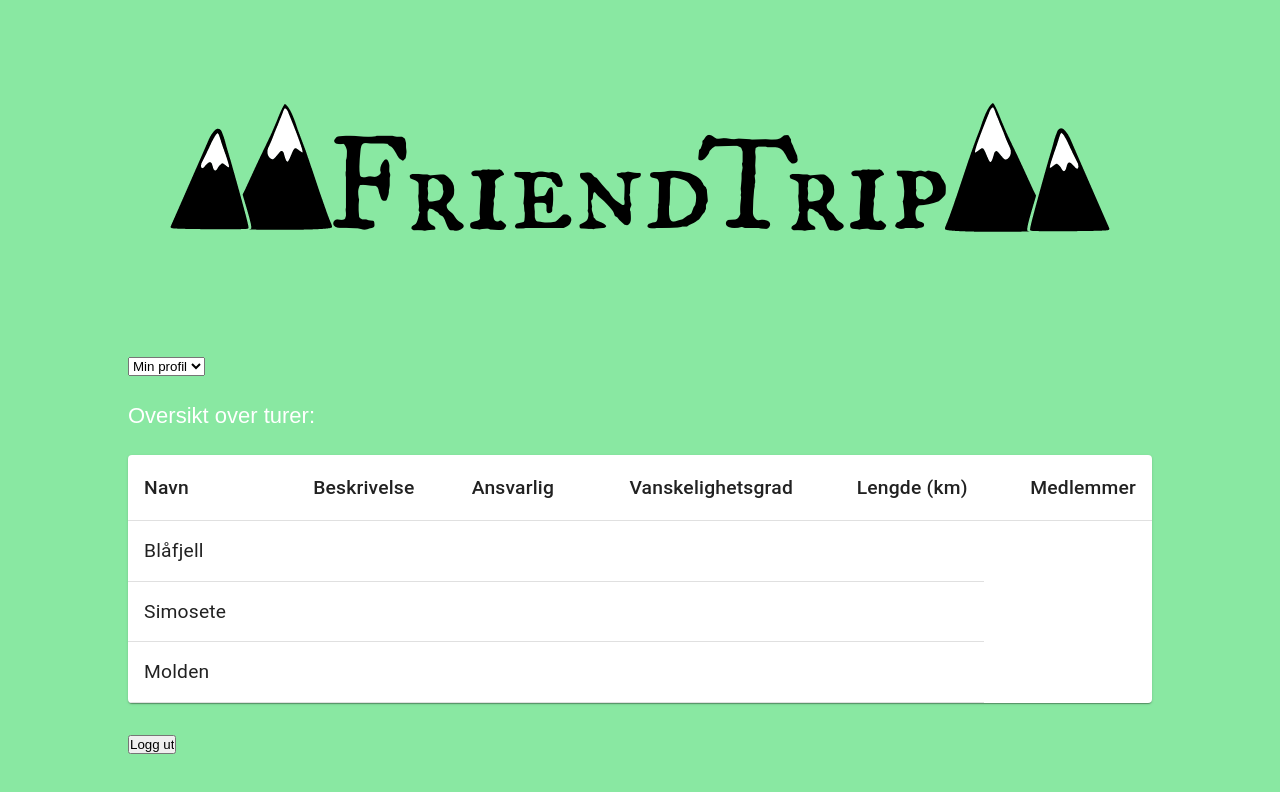
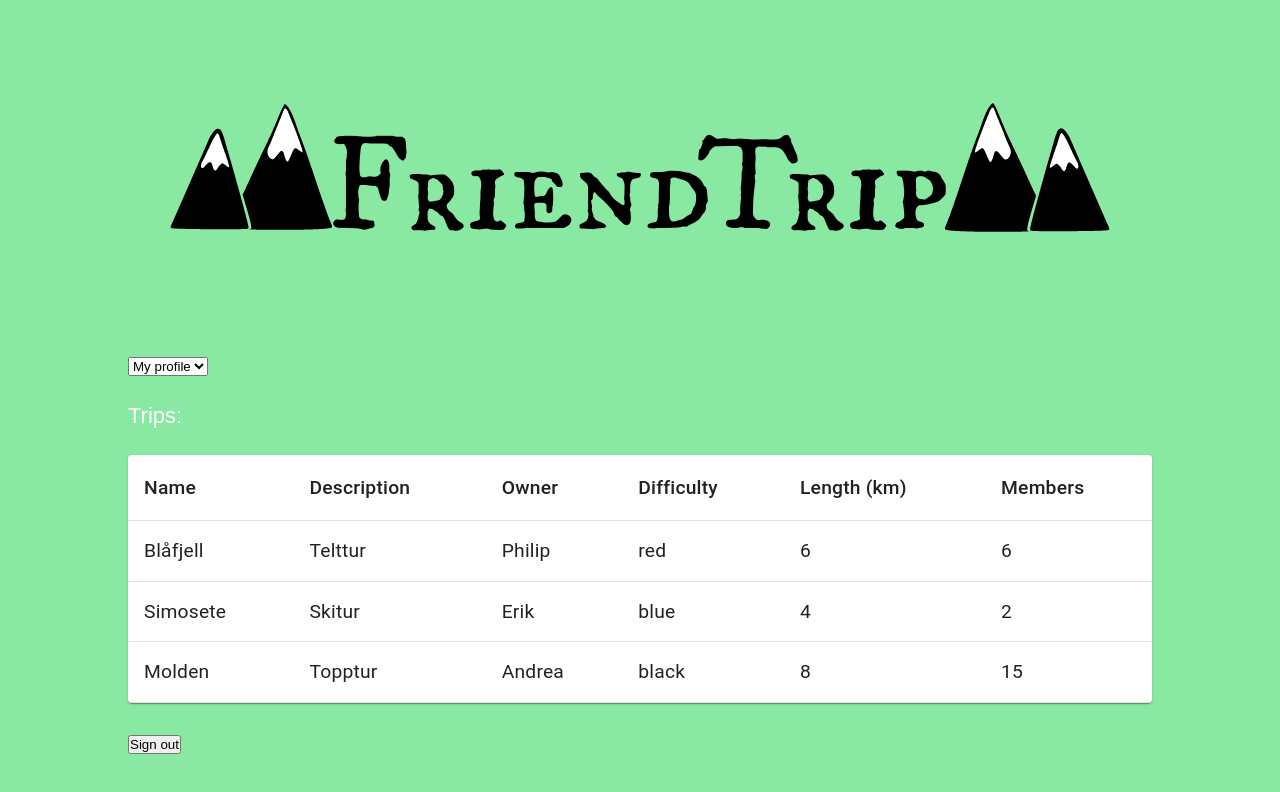
Before and after one commit to erik-tt/Friend-Trip, a React (Create React App) app in the folder frontend/: page /Home in a window 1280 px wide. Shown: the top 792 px of the page. Built offline with nearby package versions, Linux system fonts and the light colour scheme.

Commit message:
Translate home page

```diff
--- a/frontend/src/components/Home.js
+++ b/frontend/src/components/Home.js
@@ -29,15 +29,15 @@ function Home(props) {
   const classes = useStyles();
 
   //skal hente data i steden for å create
-  function createData(name, difficulty, length) {
-    return { name, difficulty, length };
+  function createData(name, description, owner, difficulty, length, members) {
+    return { name, description, owner, difficulty, length, members };
   }
 
   //verdier, men vi skal hente data i steden for å create data
   const rows = [
-    createData('Blåfjell', 'rød', 6),
-    createData('Simosete', 'blå', 4),
-    createData('Molden', 'svart', 8),
+    createData('Blåfjell', 'Telttur', 'Philip', 'red', 6, 6),
+    createData('Simosete', 'Skitur', 'Erik', 'blue', 4, 2),
+    createData('Molden', 'Topptur ', 'Andrea', 'black', 8, 15)
   ];
 
   return (
@@ -49,24 +49,24 @@ function Home(props) {
 
     <div>
     <select>
-      <option value="profil">Min profil</option>
+      <option value="profil">My profile</option>
     </select>
     </div><br/>
 
     <div>
-      Oversikt over turer:<br/><br/>
+      Trips:<br/><br/>
     </div>
     <div>
         <TableContainer component={Paper}>
           <Table className={classes.table} aria-label="table">
             <TableHead>
               <TableRow>
-                <TableCell>Navn</TableCell>
-                <TableCell align="right">Beskrivelse</TableCell>
-                <TableCell align="right">Ansvarlig</TableCell>
-                <TableCell align="right">Vanskelighetsgrad</TableCell>
-                <TableCell align="right">Lengde&nbsp;(km)</TableCell>
-                <TableCell align="right">Medlemmer</TableCell>
+                <TableCell>Name</TableCell>
+                <TableCell align="left">Description</TableCell>
+                <TableCell align="left">Owner</TableCell>
+                <TableCell align="left">Difficulty</TableCell>
+                <TableCell align="left">Length&nbsp;(km)</TableCell>
+                <TableCell align="left">Members</TableCell>
               </TableRow>
             </TableHead>
             <TableBody>
@@ -75,17 +75,18 @@ function Home(props) {
                   <TableCell component="th" scope="row">
                     {row.name}
                   </TableCell>
-                  <TableCell align="right">{row.vanskelighetsgrad}</TableCell>
-                  <TableCell align="right">{row.lengde}</TableCell>
-                  <TableCell align="right">{row.medlemmer}</TableCell>
-                  <TableCell align="right">{row.ansvarlig}</TableCell>
+                  <TableCell align="left">{row.description}</TableCell>
+                  <TableCell align="left">{row.owner}</TableCell>
+                  <TableCell align="left">{row.difficulty}</TableCell>
+                  <TableCell align="left">{row.length}</TableCell>
+                  <TableCell align="left">{row.members}</TableCell>
                 </TableRow>
               ))}
             </TableBody>
           </Table>
         </TableContainer>
       </div> <br/>
-      <div><input type="button" onClick={handleLogout} value="Logg ut" /></div></>   )
+      <div><input type="button" onClick={handleLogout} value="Sign out" /></div></>   )
 
 };
 
```
